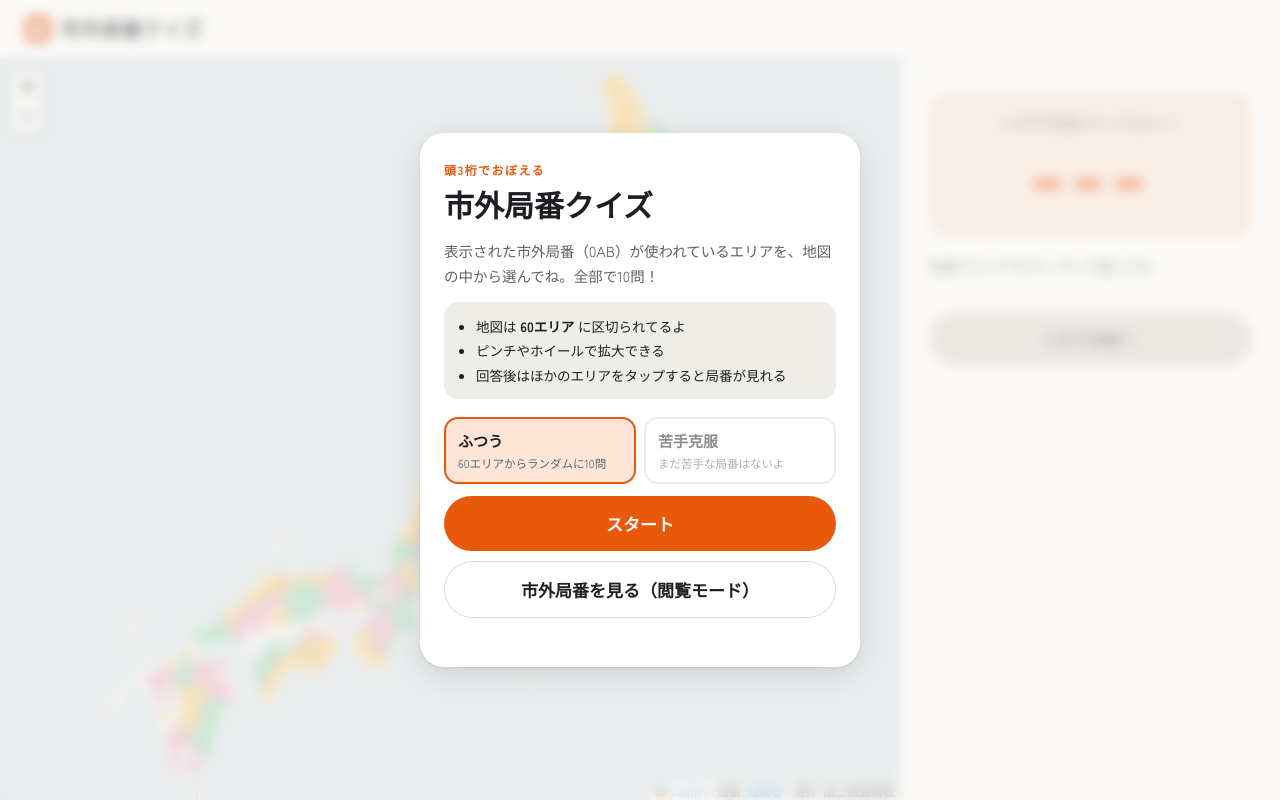
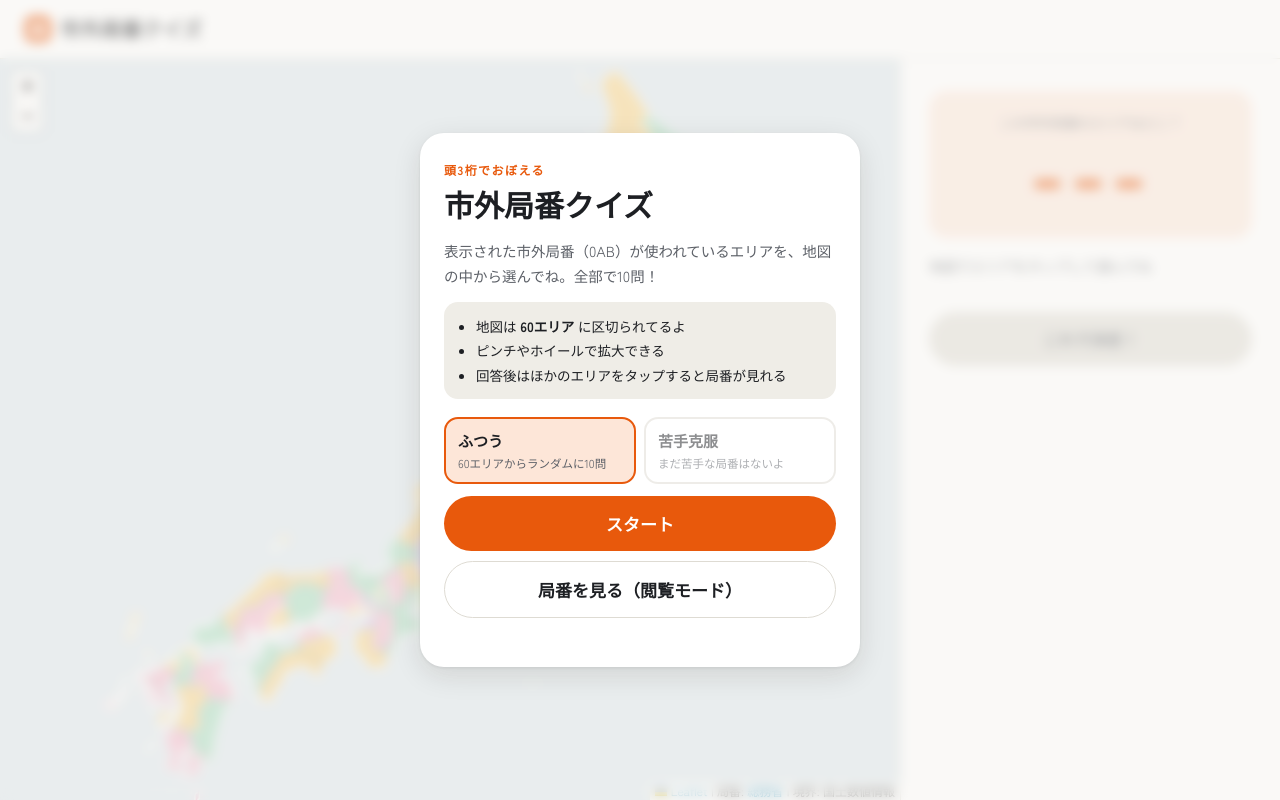
Before and after one commit to sa10yuki/area-code-quiz, a plain HTML site: page index.html in a window 1280 px wide. Drawn offline with nearby package versions, Linux system fonts and the light colour scheme.

Commit message:
Shorten browse button label and add site URL to README
Co-Authored-By: Claude Opus 5.5 <noreply@anthropic.com>

```diff
--- a/index.html
+++ b/index.html
@@ -83,7 +83,7 @@
           <button class="link-btn" id="resetBtn" type="button">成績をリセット</button>
         </div>
         <button class="btn primary big" id="startBtn">スタート</button>
-        <button class="btn ghost big browse-btn" id="browseBtn">市外局番を見る（閲覧モード）</button>
+        <button class="btn ghost big browse-btn" id="browseBtn">局番を見る（閲覧モード）</button>
         <p class="best" id="bestText"></p>
       </div>
     </section>
```
Also changed, not shown: README.md.
